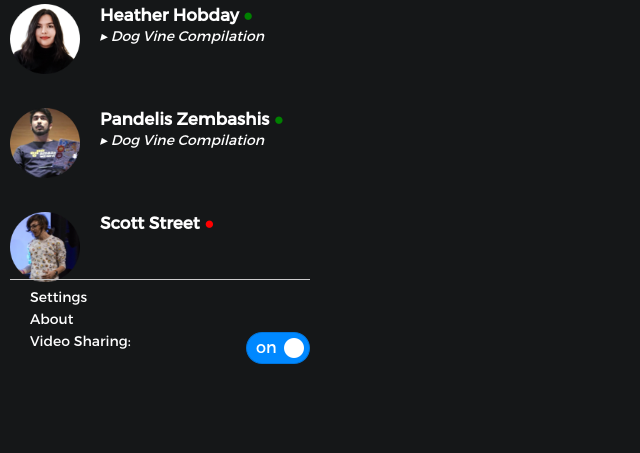
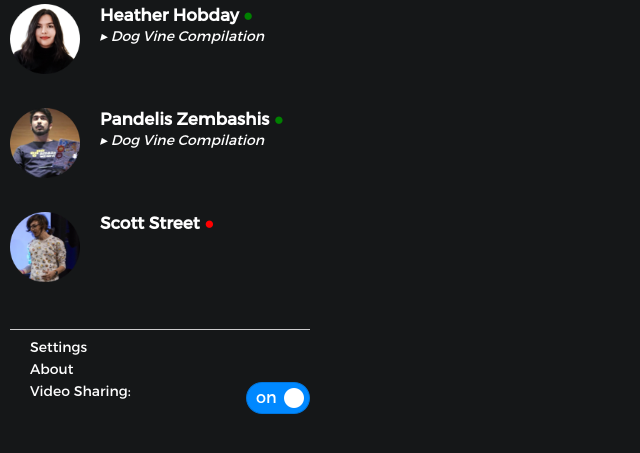
Before and after one commit to PandelisZ/WWWorld, a browser extension: page src/browser_action/main.html in a window 1280 px wide. Shown: the part 71-524 px from the top of the page, without its empty margins (0-640 px from the left). Drawn offline with Linux system fonts and the light colour scheme.

Commit message:
height extension

```diff
--- a/src/browser_action/style.css
+++ b/src/browser_action/style.css
@@ -129,7 +129,7 @@ ul {
 .options {
   border-top: 1px solid #ccc;
   position: absolute;
-  top: 350px;
+  top: 400px;
   width: 300px;
 }
 
```
